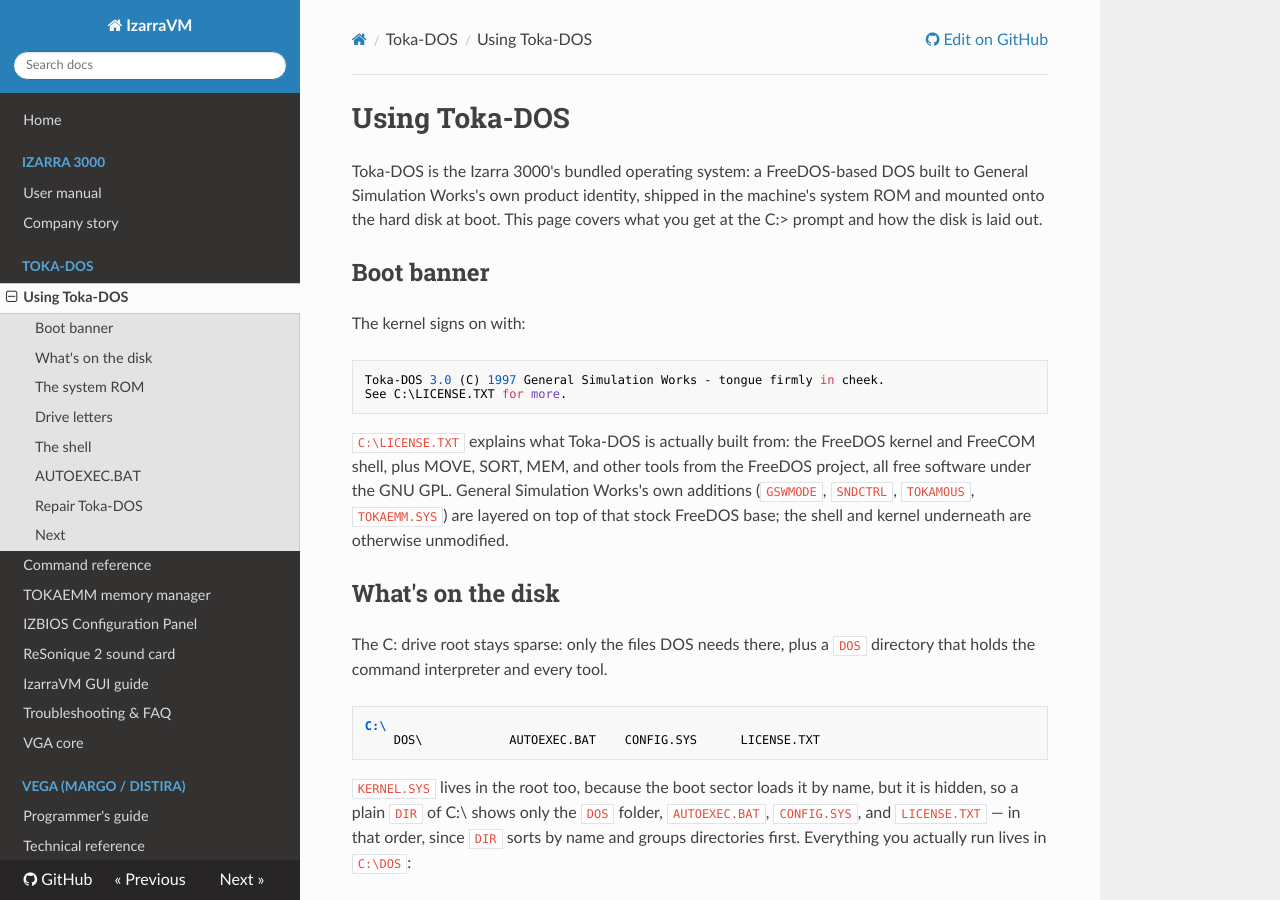
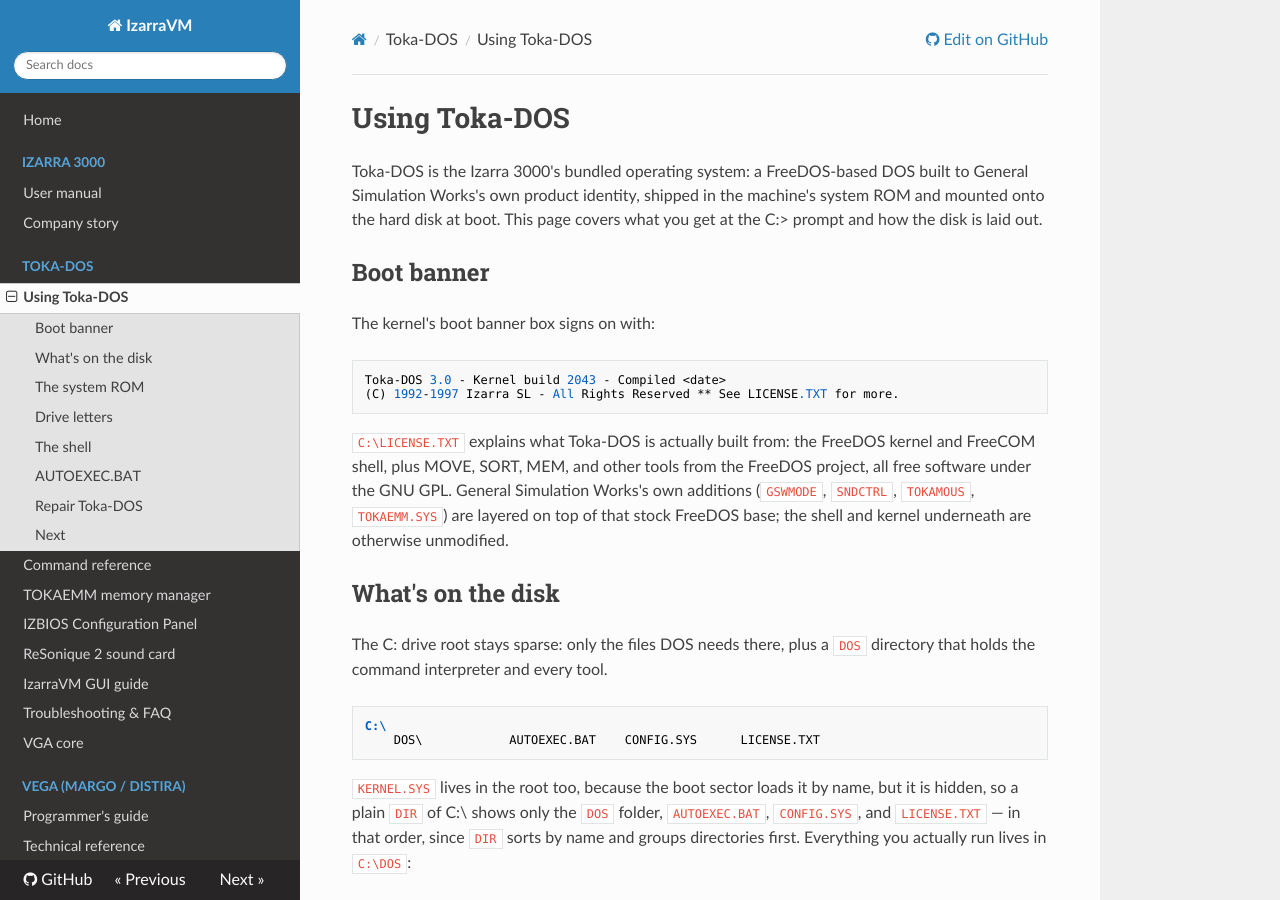
Before and after one commit to vorvek/IzarraVM, an MkDocs documentation site: the page built from docs/toka-dos/using-toka-dos.md, in a window 1280 px wide and 900 px high. Built offline with MkDocs 1.6.1, drawn with Linux system fonts in a browser that asks for light colours; nearby versions of some CDN libraries.

Commit message:
docs: quote the current boot banner's LICENSE.TXT pointer correctly

````diff
--- a/docs/toka-dos/using-toka-dos.md
+++ b/docs/toka-dos/using-toka-dos.md
@@ -10,11 +10,11 @@ what you get at the C:\> prompt and how the disk is laid out.
 
 ## Boot banner
 
-The kernel signs on with:
+The kernel's boot banner box signs on with:
 
 ```
-Toka-DOS 3.0 (C) 1997 General Simulation Works - tongue firmly in cheek.
-See C:\LICENSE.TXT for more.
+Toka-DOS 3.0 - Kernel build 2043 - Compiled <date>
+(C) 1992-1997 Izarra SL - All Rights Reserved ** See LICENSE.TXT for more.
 ```
 
 `C:\LICENSE.TXT` explains what Toka-DOS is actually built from: the FreeDOS
````
Also changed, not shown: 1 other file.
